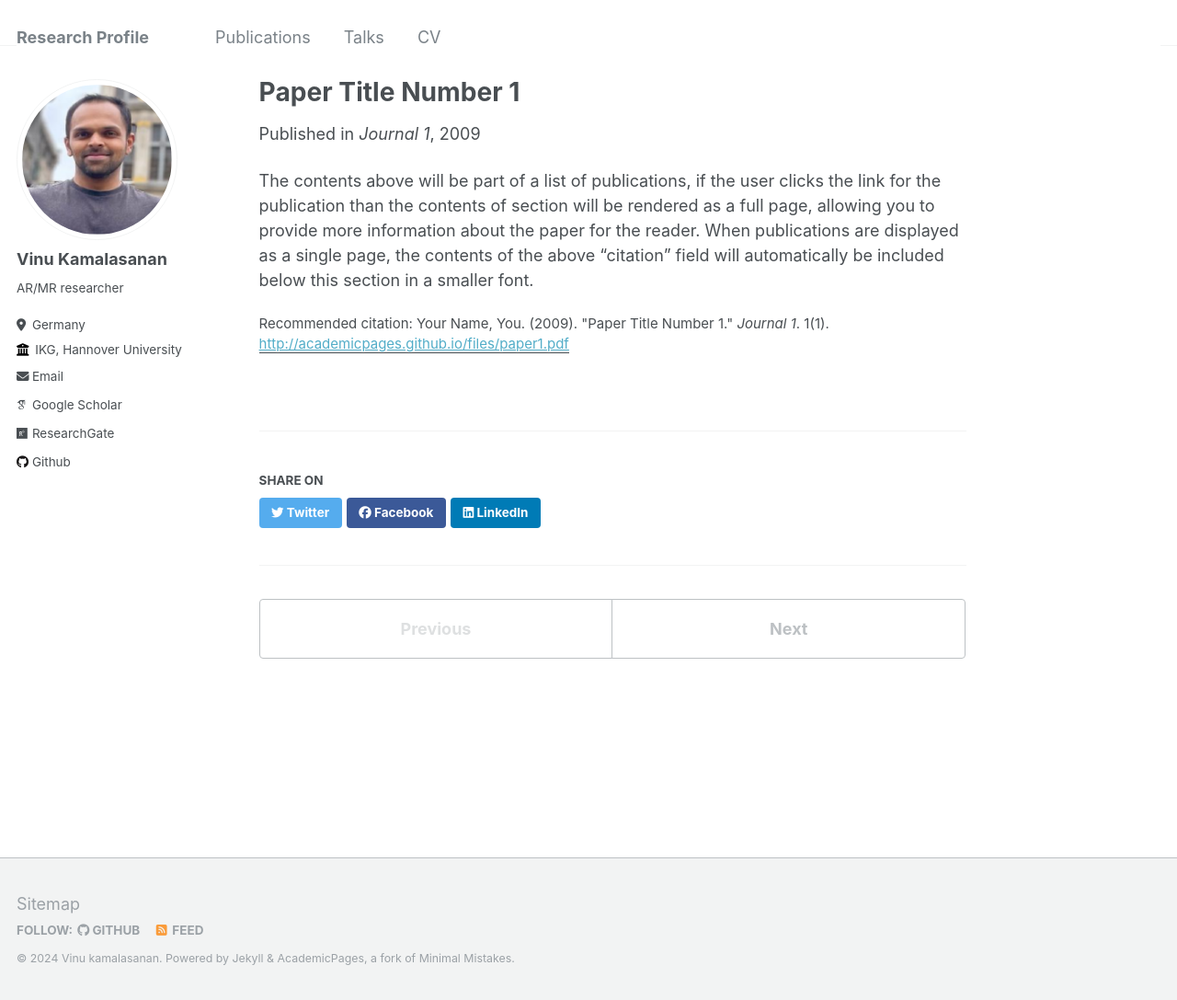
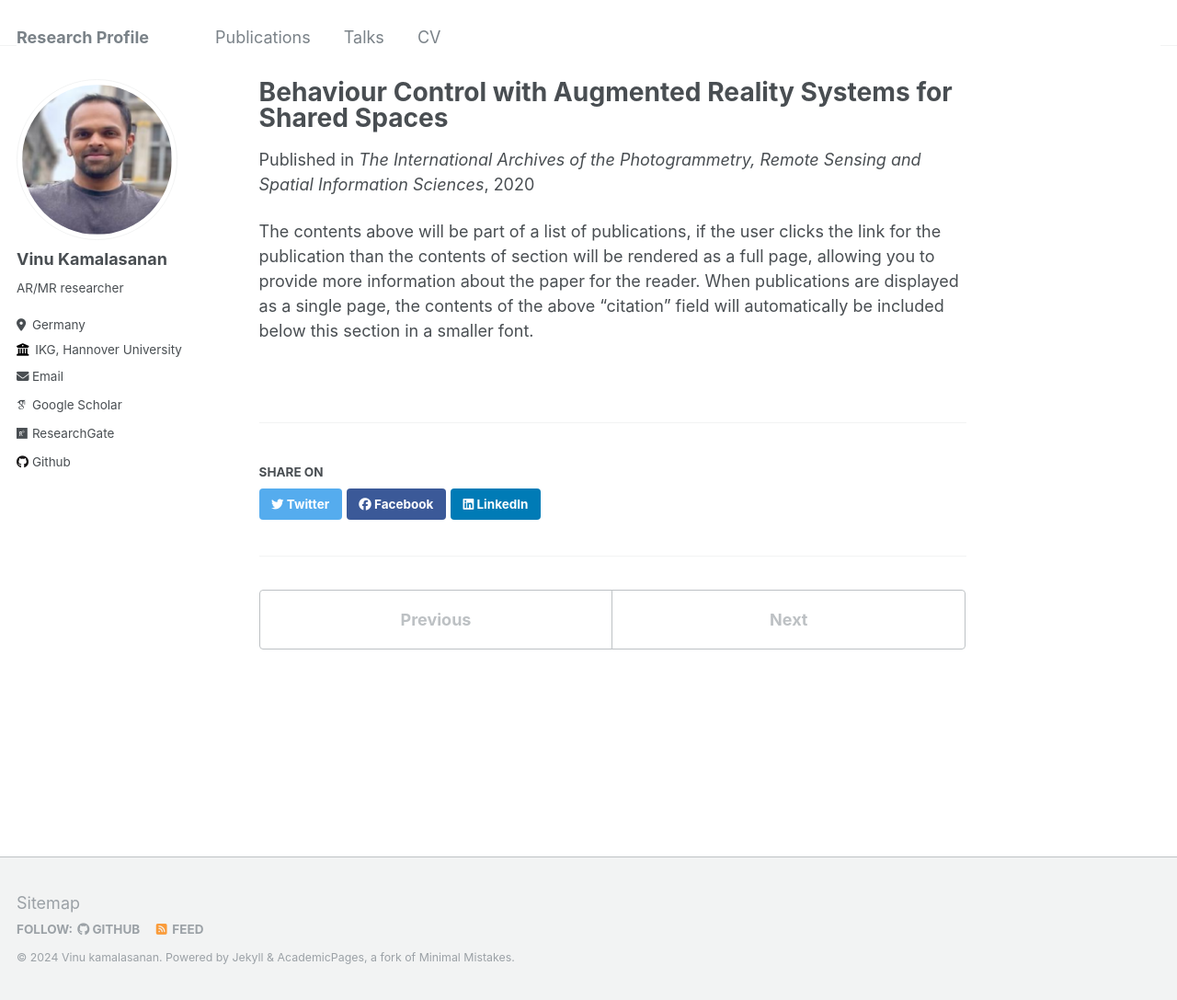
Before and after one commit to vinu-kamalasanan/vinu-kamalasanan.github.io, a Jekyll site: the page built from _publications/2009-10-01-paper-title-number-1.md, in a window 1280 px wide and 1087 px high. Shown: the whole window at 92% size. Built offline with Jekyll 4.4.1, drawn with Linux system fonts in a browser that asks for light colours; some web fonts are replaced.

Commit message:
new files

```diff
--- a/_publications/2009-10-01-paper-title-number-1.md
+++ b/_publications/2009-10-01-paper-title-number-1.md
@@ -1,12 +1,12 @@
 ---
-title: "Paper Title Number 1"
+title: "Behaviour Control with Augmented Reality Systems for Shared Spaces"
 collection: publications
 permalink: /publication/2009-10-01-paper-title-number-1
-excerpt: 'This paper is about the number 1. The number 2 is left for future work.'
-date: 2009-10-01
-venue: 'Journal 1'
-paperurl: 'http://academicpages.github.io/files/paper1.pdf'
-citation: 'Your Name, You. (2009). &quot;Paper Title Number 1.&quot; <i>Journal 1</i>. 1(1).'
+excerpt: 'This paper explains a framework that could be required to influence walking in shared spaces'
+date: 2020-10-25
+venue: 'The International Archives of the Photogrammetry, Remote Sensing and Spatial Information Sciences'
+#paperurl: 'http://academicpages.github.io/files/paper1.pdf'
+#citation: 'Your Name, You. (2009). &quot;Paper Title Number 1.&quot; <i>Journal 1</i>. 1(1).'
 ---
 
 The contents above will be part of a list of publications, if the user clicks the link for the publication than the contents of section will be rendered as a full page, allowing you to provide more information about the paper for the reader. When publications are displayed as a single page, the contents of the above "citation" field will automatically be included below this section in a smaller font.
```
